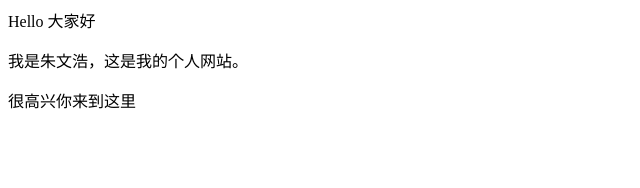
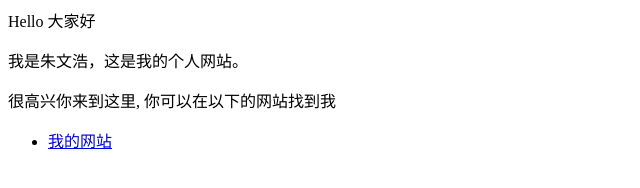
Before and after one commit to zhuwenhaoNB/zhuwenhaoNB.github.io, a plain HTML site: page index.html in a window 1280 px wide. Shown: the whole page, without its empty margins (0-640 px from the left). Drawn offline with Linux system fonts and the light colour scheme.

Commit message:
Update index.html

```diff
--- a/index.html
+++ b/index.html
@@ -1,7 +1,7 @@
 <p>Hello 大家好</p>
 <p>我是朱文浩，这是我的个人网站。 </p>
-<p>很高兴你来到这里</p>
+<p>很高兴你来到这里, 你可以在以下的网站找到我</p>
 
 <ul>
-
+  <li> <a href="http://zhuwenhaoNB.github.io">我的网站</a> </li>
   </ul>
```
